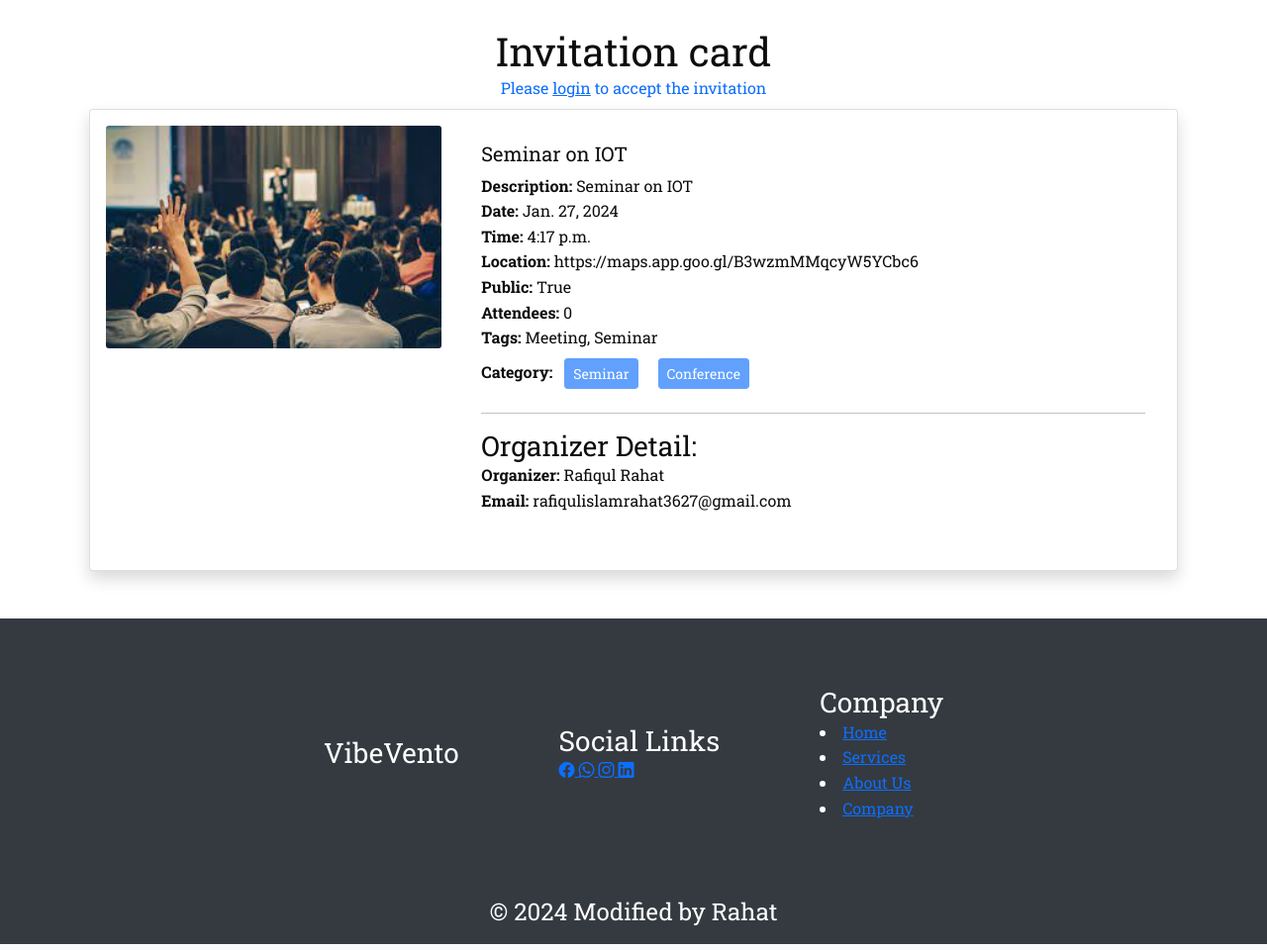
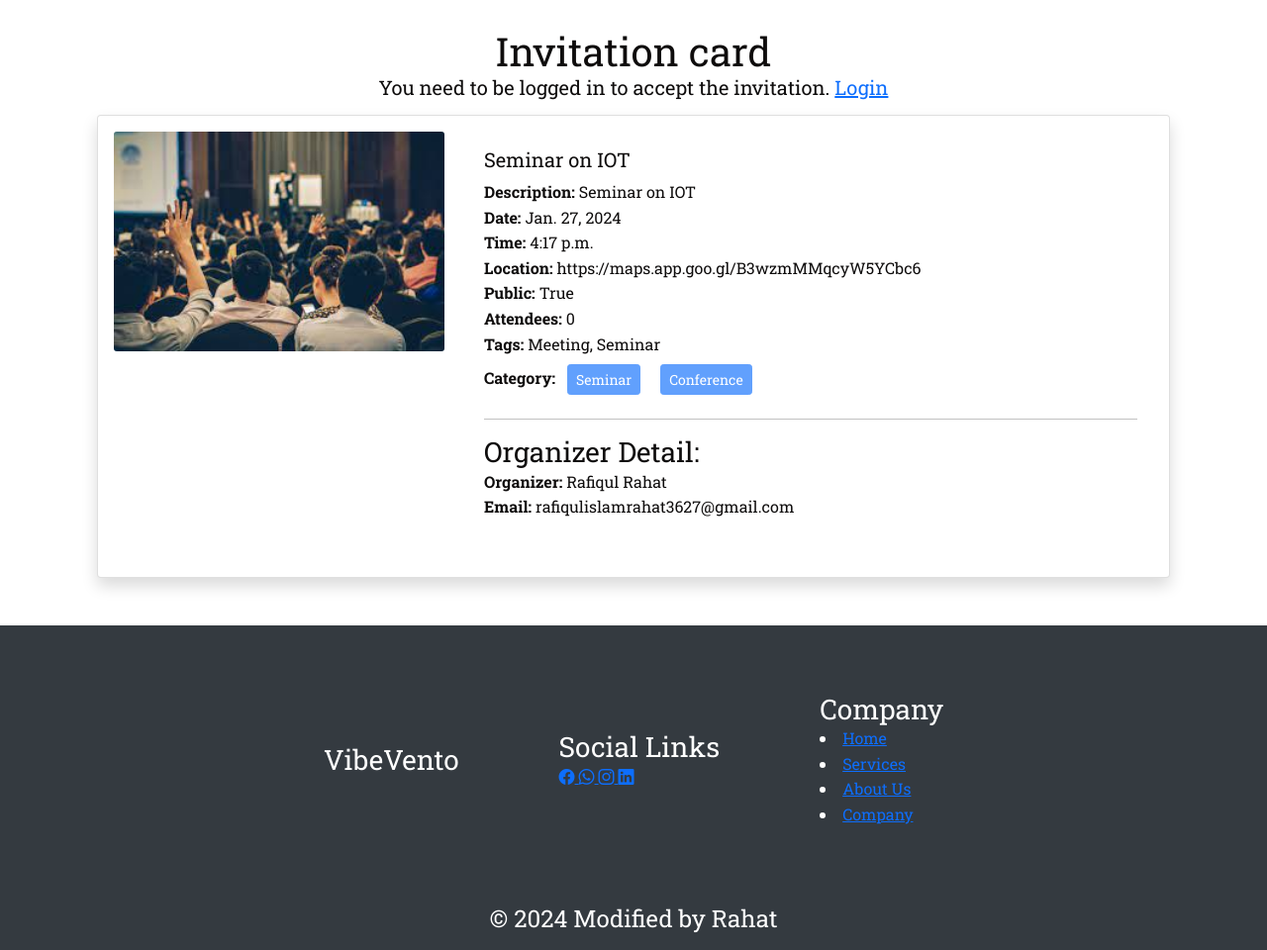
Before and after one commit to rafiqul0004/Event-Management-Project, a Django app: page /event/detail_view/7 in a window 1280 px wide. Shown: the part 72-1032 px from the top of the page at 99% size. Run offline with Django 5.2, Linux system fonts and the light colour scheme; data comes from the database, SQL or seed files in the repository; both versions use the stored data as it was after the commit; some libraries are stand-ins or nearby versions.

Commit message:
details update

```diff
--- a/event/templates/detail.html
+++ b/event/templates/detail.html
@@ -3,8 +3,10 @@
 {% block content %}
 <div class="col-12 container" style="margin-top:100px;">
     <h1 class="container text-center">Invitation card</h1>
-    <p class="text-center text-primary">Please <a href="{%url 'login'%}">login</a> to accept the invitation</p>
-    <div class="card m-2 shadow p-3 mb-5 bg-white rounded">
+    {% if not user.is_authenticated %}
+            <h5 class="card-text text-center">You need to be logged in to accept the invitation. <a href="{% url 'login' %}">Login</a></h5>
+    {%endif%}
+    <div class="card m-3 shadow p-3 mb-5 bg-white rounded">
         <div class="row no-gutters">
             <div class="col-md-4">
                 <img src="{{ event.image.url }}" class="card-img" alt="event_image">
```
Also changed, not shown: db.sqlite3.
